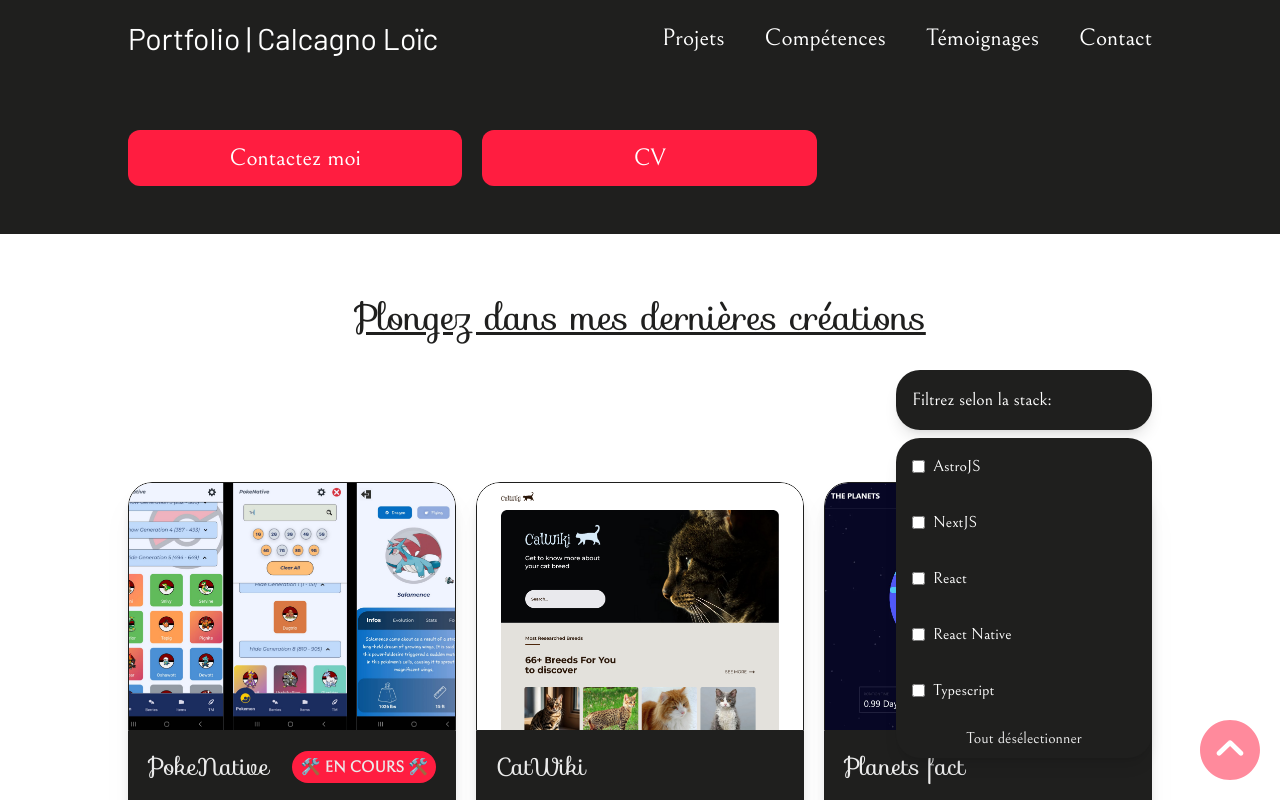
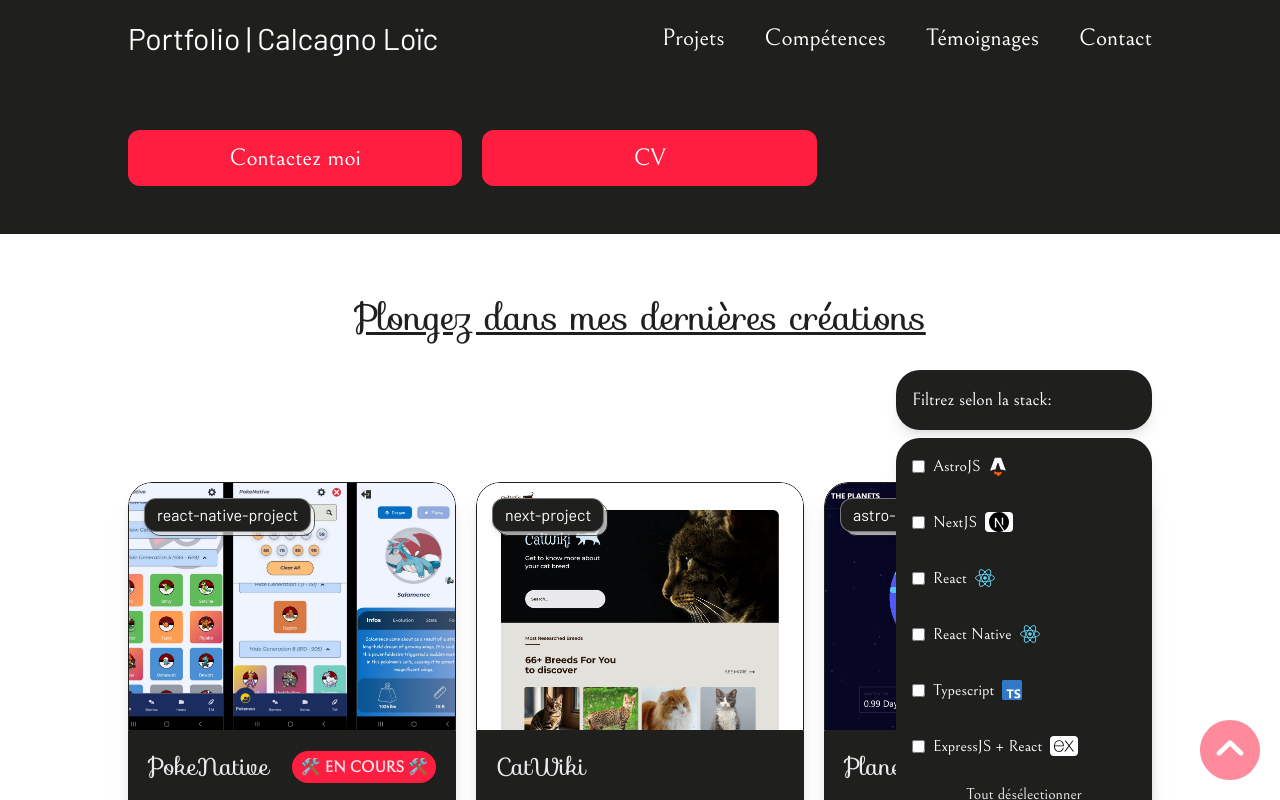
Before and after one commit to CalcagnoLoic/portfolio, a React (Vite) app: page / in a window 1280 px wide. Both pictures are taken after a click on the button "Filtrez selon la stack:". Shown: the part 442-1242 px from the top of the page. Built offline with nearby package versions, Linux system fonts and the light colour scheme.

Commit message:
refactoring cards

```diff
--- a/src/components/FilterOption/FilterOption.tsx
+++ b/src/components/FilterOption/FilterOption.tsx
@@ -1,4 +1,8 @@
+import { Options } from "@definitions/definitions";
+import SkillsIcons from "@icons/SkillsIcons/SkillsIcons";
 import { useState } from "react";
+
+
 
 const FilterOption = ({
   selected,
@@ -7,12 +11,13 @@
   selected: string[];
   setSelected: React.Dispatch<React.SetStateAction<string[]>>;
 }) => {
-  const options = [
-    { value: "astro-project", label: "AstroJS", logo: "" },
-    { value: "next-project", label: "NextJS", logo: "" },
-    { value: "react-project", label: "React", logo: "" },
-    { value: "react-native-project", label: "React Native", logo: "" },
-    { value: "typescript-project", label: "Typescript", logo: "" },
+  const options: Options[] = [
+    { value: "astro-project", label: "AstroJS", logo: "astro" },
+    { value: "next-project", label: "NextJS", logo: "next" },
+    { value: "react-project", label: "React", logo: "react" },
+    { value: "react-native-project", label: "React Native", logo: "react" },
+    { value: "typescript-project", label: "Typescript", logo: "ts" },
+    { value: "express-project", label: "ExpressJS + React", logo: "expressjs" },
   ];
 
   const [isOpen, setIsOpen] = useState<boolean>(false);
@@ -69,6 +74,7 @@
                 onChange={() => handleSelection(option.value)}
               />
               {option.label}
+              <SkillsIcons kind={option.logo} isFilterIcons={true} bgLight={false} />
             </label>
           ))}
           <button
--- a/src/components/ProfessionalProjects/ProfessionalProjects.tsx
+++ b/src/components/ProfessionalProjects/ProfessionalProjects.tsx
@@ -48,6 +48,7 @@
                 key={item.id}
                 className="mt-8 h-full overflow-hidden drop-shadow-xl"
               >
+                <article className="relative">
                   <Link
                     content={
                       <img
@@ -61,6 +62,14 @@
                     target="_blanck"
                     css="hover:opacity-70 block overflow-hidden rounded-t-3xl"
                   />
+
+                  <div className="absolute left-4 top-4">
+                    <div className="absolute inset-0 translate-x-1 translate-y-1 rounded-xl bg-white opacity-70 border border-tuatara"></div>
+                    <div className="relative rounded-xl border border-white/40 bg-tuatara px-3 py-1 text-white shadow-md">
+                      {item.category}
+                    </div>
+                  </div>
+                </article>
 
                 <article className="texte-gallery items-stretch overflow-hidden rounded-b-3xl bg-tuatara p-5">
                   <span className="hidden">{item.category}</span>
@@ -93,7 +102,8 @@
                     <div className="flex gap-5">{item.projectLink}</div>
                   </div>
                 </article>
-              </section></CardsBounce>
+              </section>
+            </CardsBounce>
           ))}
         </div>
       )}
@@ -110,7 +120,6 @@
           </button>
         </div>
       )}
-
     </>
   );
 };
--- a/src/data/professional.tsx
+++ b/src/data/professional.tsx
@@ -45,6 +45,47 @@
       </>
     ),
   },
+/*   {
+    id: "d$i1mf*",
+    category: "express-project",
+    inProgress: false,
+    projectIllustration: "assets/img/hackathon.png",
+    projectTitle: "Projet Hackathon",
+    projectDescription:
+      "Durant le hackathon Odoo, j'ai pu m'occuper de la partie ExpressJS de ce SaaS à destinations des enfants TDAH. Une multitude d'activités y sont présentes afin d'aider ces derniers. Le username/mots de passe factices sont admin ;)",
+    projectStack: (
+      <>
+        <SkillsIcons kind="react" />
+        <SkillsIcons kind="expressjs" />
+        <SkillsIcons kind="docker" />
+        <SkillsIcons kind="sass" />
+      </>
+    ),
+    projectWebsite: "http://35.241.147.228/",
+    projectLink: (
+      <>
+        <Link
+          href="https://github.com/Escanor1986/odoo-hackathon"
+          content={
+            <NetworkIcons
+              kind="github"
+              isDarkBackground={false}
+              css="w-8 h-8"
+            />
+          }
+          target="_blank"
+          css="self-center w-[30px]"
+          aria="Go to github repository"
+        />
+        <Link
+          href="http://35.241.147.228/"
+          target="_blank"
+          aria="Go to website"
+          content={<NetworkIcons kind="website" isDarkBackground={false} />}
+        />
+      </>
+    ),
+  }, */
   {
     id: "d$i1mf*",
     category: "next-project",
@@ -55,9 +96,7 @@
       "Bienvenue aux amoureux des chats sur ce site, où vous pourrez découvrir les caractéristiques de vos races préférées. Vous y trouverez également un article sur les raisons d'adopter un chat.",
     projectStack: (
       <>
-        <div className="rounded bg-white px-1">
-          <SkillsIcons kind="next" />
-        </div>
+        <SkillsIcons kind="next" />
         <SkillsIcons kind="ts" />
         <SkillsIcons kind="tw" />
       </>
--- a/src/icons/SkillsIcons/SkillsIcons.tsx
+++ b/src/icons/SkillsIcons/SkillsIcons.tsx
@@ -1,10 +1,15 @@
 import { SkillsProps } from "../../types/definitions";
 
-const Icons = ({ kind, bgLight }: SkillsProps) => {
+const Icons = ({ kind, bgLight, isFilterIcons }: SkillsProps) => {
   switch (kind) {
     case "react":
       return (
-        <svg viewBox="-11.5 -10.23174 23 20.46348" height={30} width={30}>
+        <svg
+          viewBox="-11.5 -10.23174 23 20.46348"
+          height={30}
+          width={30}
+          className={`${isFilterIcons ? "h-5 w-5 self-center" : ""}`}
+        >
           <title>React</title>
           <circle cx="0" cy="0" r="2.05" fill="#61dafb" />
           <g stroke="#61dafb" strokeWidth="1" fill="none">
@@ -34,7 +39,13 @@
 
     case "ts":
       return (
-        <svg fill="none" viewBox="0 0 512 512" height={30} width={30}>
+        <svg
+          fill="none"
+          viewBox="0 0 512 512"
+          height={30}
+          width={30}
+          className={`${isFilterIcons ? "h-5 w-5 self-center" : ""}`}
+        >
           <title>TypeScript</title>
           <rect fill="#3178c6" height="512" rx="50" width="512" />
           <rect fill="#3178c6" height="512" rx="50" width="512" />
@@ -256,6 +267,7 @@
           viewBox="0 -10 85 107"
           fill="none"
           xmlns="http://www.w3.org/2000/svg"
+          className={`${isFilterIcons ? "h-5 w-5 self-center" : ""}`}
         >
           <title>AstroJS</title>
           <path
@@ -289,15 +301,18 @@
 
     case "next":
       return (
+        <div className="rounded bg-white px-1">
           <svg
             height="30"
             width="30"
             viewBox="0 0 512 512"
             xmlns="http://www.w3.org/2000/svg"
+            className={`${isFilterIcons ? "h-5 w-5 self-center" : ""}`}
           >
             <title>NextJS</title>
             <path d="m386.3985596 35.5079727c-169.3385315-99.5687332-384.5140285 22.0419274-386.3862926 218.3738175-1.8282685 191.716507 201.0625916 315.5454712 370.0206604 231.1632233l-184.4725331-271.408722.0000305 167.9969177c0 18.6138916-35.6191101 18.6138916-35.6191101 0v-225.2124176c0-14.7758484 27.4472504-15.9884033 35.2252045-3.1443481l210.2631683 317.2959595c157.9509888-101.737259 155.8170166-338.1359864-9.0311279-435.0644303zm-23.7556153 317.9385605-35.7316284-54.5765381v-149.4116669c0-13.9324646 35.7316284-13.9324646 35.7316284 0z" />
           </svg>
+        </div>
       );
 
     case "actions":
@@ -326,6 +341,21 @@
         </svg>
       );
 
+    case "expressjs":
+      return (
+        <div className="rounded bg-white px-1">
+          <svg
+            xmlns="http://www.w3.org/2000/svg"
+            viewBox="0 0 32 32"
+            width="30"
+            height="30"
+            className={`${isFilterIcons ? "h-5 w-5 self-center" : ""}`}
+          >
+            <path d="M32 24.795c-1.164.296-1.884.013-2.53-.957l-4.594-6.356-.664-.88-5.365 7.257c-.613.873-1.256 1.253-2.4.944l6.87-9.222-6.396-8.33c1.1-.214 1.86-.105 2.535.88l4.765 6.435 4.8-6.4c.615-.873 1.276-1.205 2.38-.883l-2.48 3.288-3.36 4.375c-.4.5-.345.842.023 1.325L32 24.795zM.008 15.427l.562-2.764C2.1 7.193 8.37 4.92 12.694 8.3c2.527 1.988 3.155 4.8 3.03 7.95H1.48c-.214 5.67 3.867 9.092 9.07 7.346 1.825-.613 2.9-2.042 3.438-3.83.273-.896.725-1.036 1.567-.78-.43 2.236-1.4 4.104-3.45 5.273-3.063 1.75-7.435 1.184-9.735-1.248C1 21.6.434 19.812.18 17.9c-.04-.316-.12-.617-.18-.92q.008-.776.008-1.552zm1.498-.38h12.872c-.084-4.1-2.637-7.012-6.126-7.037-3.83-.03-6.58 2.813-6.746 7.037z" />
+          </svg>
+        </div>
+      );
+
     default:
       return null;
   }
--- a/src/types/definitions.ts
+++ b/src/types/definitions.ts
@@ -31,8 +31,10 @@
     | "astro"
     | "next"
     | "actions"
-    | "nodejs";
+    | "nodejs"
+    | "expressjs";
   bgLight?: boolean;
+  isFilterIcons?: boolean;
 }
 
 export interface GeneralIconsProps extends ElementProps {
@@ -49,7 +51,7 @@
 
 export interface Projects {
   id: string;
-  category: string
+  category: string;
   inProgress: boolean;
   projectIllustration: string;
   projectTitle: string;
@@ -180,3 +182,9 @@
   link?: string;
   companyImg: string;
 }
+
+export type Options = {
+  value: string;
+  label: string;
+  logo: "astro" | "ts" | "next" | "react" | "expressjs";
+};
```
Also changed, not shown: public/assets/img/hackathon.png (added). Lines whose indentation alone changed are shown as unchanged.
